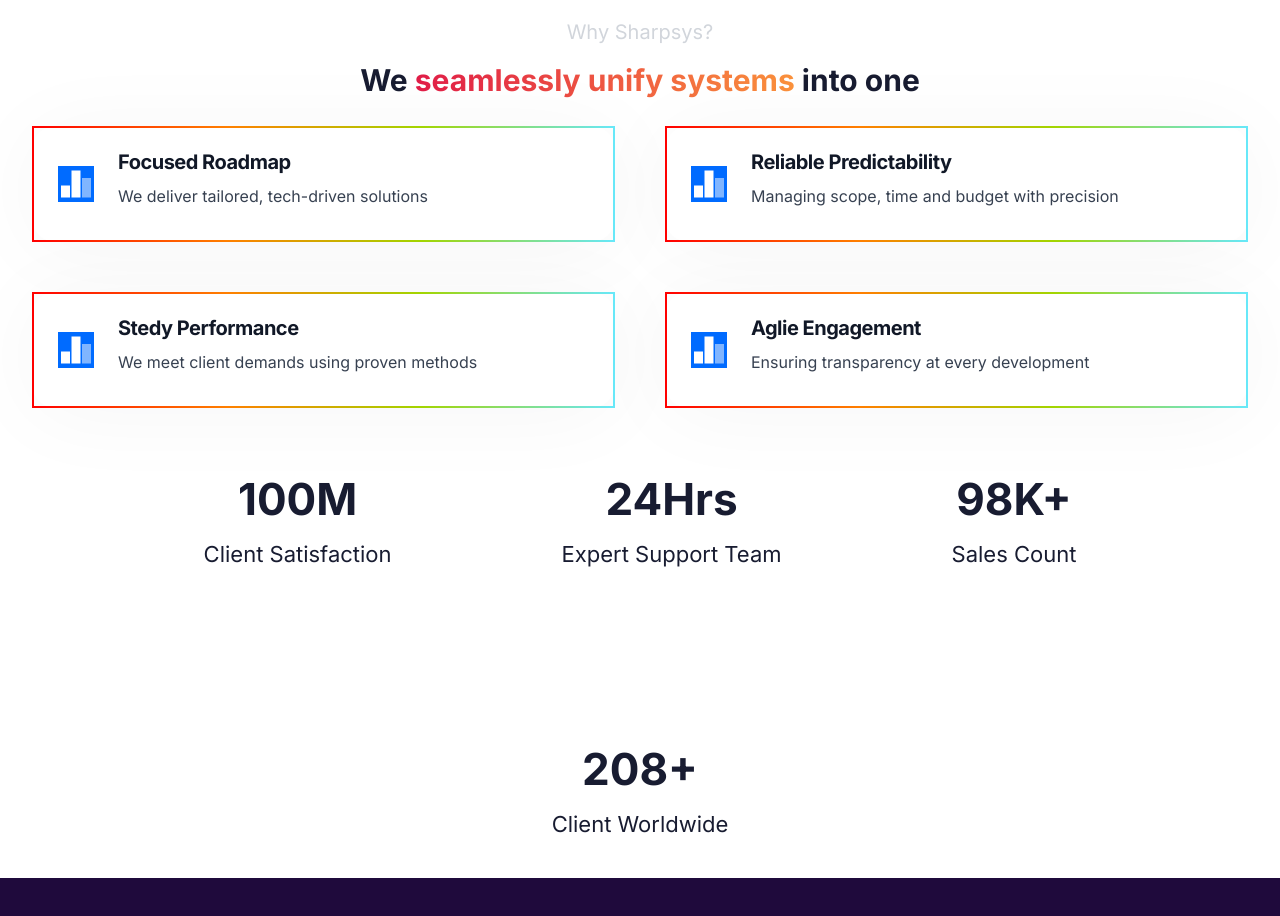
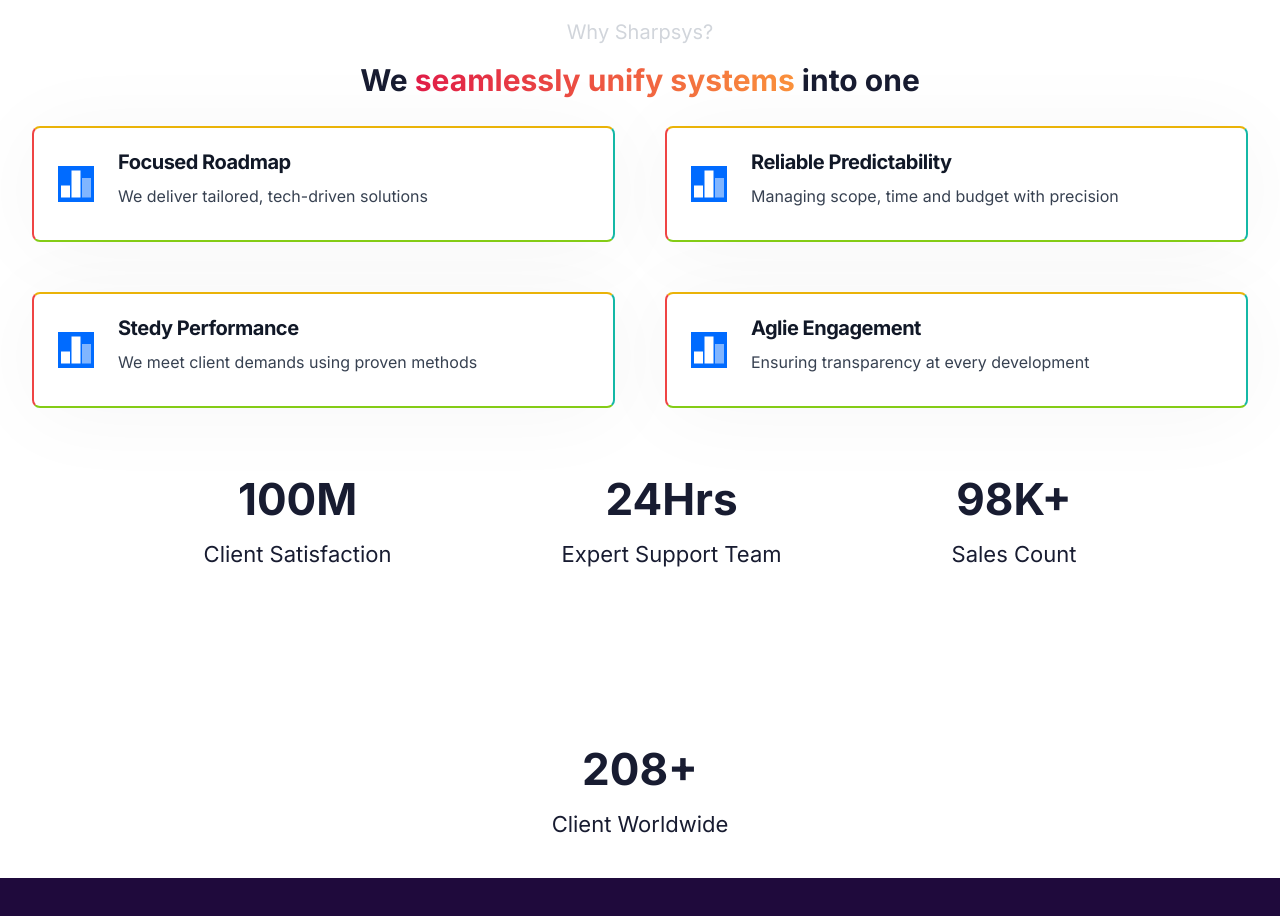
Before and after one commit to meiyazhakanram/sharpsys-ui, a Next.js app: page / in a window 1280 px wide. Shown: the part 940-1856 px from the top of the page. Built offline with nearby package versions, Linux system fonts and the light colour scheme.

Commit message:
Update index.tsx

```diff
--- a/components/Brands/index.tsx
+++ b/components/Brands/index.tsx
@@ -33,7 +33,7 @@ const Brands = () => {
           </h4>
 
           <div className="mt-5 grid grid-cols-2 gap-7.5 md:grid-cols-2 lg:mt-5 lg:grid-cols-2 xl:mt-7 xl:gap-12.5">
-            <div className="animate_top z-40 rounded-lg gradient-border bg-white p-1 shadow-solid-3 transition-all hover:shadow-solid-4 dark:border-strokedark dark:bg-blacksection dark:hover:bg-hoverdark">
+            <div className="animate_top z-40 border-2 rounded-2 rounded-lg w-full border-l-red-500 border-t-yellow-500 border-r-teal-500 border-b-lime-500 bg-white p-1 shadow-solid-3 transition-all hover:shadow-solid-4 dark:border-strokedark dark:bg-blacksection dark:hover:bg-hoverdark">
               <a href="#" className="flex flex-col items-center md:flex-row md:max-w-xl">
                 <img alt="title" width="36" height="36" src="/images/icon/icon-01.svg" className="bg-primary ml-5 mr-2" />
                 <div className="flex flex-col justify-between p-4 leading-normal">
@@ -43,7 +43,7 @@ const Brands = () => {
               </a>
             </div>
 
-            <div className="animate_top z-40 rounded-lg gradient-border bg-white p-1 shadow-solid-3 transition-all hover:shadow-solid-4 dark:border-strokedark dark:bg-blacksection dark:hover:bg-hoverdark">
+            <div className="animate_top z-40 border-2 rounded-2 rounded-lg w-full border-l-red-500 border-t-yellow-500 border-r-teal-500 border-b-lime-500 bg-white p-1 shadow-solid-3 transition-all hover:shadow-solid-4 dark:border-strokedark dark:bg-blacksection dark:hover:bg-hoverdark">
               <a href="#" className="flex flex-col items-center md:flex-row md:max-w-xl">
                 <img alt="title" width="36" height="36" src="/images/icon/icon-01.svg" className="bg-primary ml-5 mr-2" />
                 <div className="flex flex-col justify-between p-4 leading-normal">
@@ -53,7 +53,7 @@ const Brands = () => {
               </a>
             </div>
 
-            <div className="animate_top z-40 rounded-lg gradient-border bg-white p-1 shadow-solid-3 transition-all hover:shadow-solid-4 dark:border-strokedark dark:bg-blacksection dark:hover:bg-hoverdark">
+            <div className="animate_top z-40 border-2 rounded-2 rounded-lg w-full border-l-red-500 border-t-yellow-500 border-r-teal-500 border-b-lime-500 bg-white p-1 shadow-solid-3 transition-all hover:shadow-solid-4 dark:border-strokedark dark:bg-blacksection dark:hover:bg-hoverdark">
               <a href="#" className="flex flex-col items-center md:flex-row md:max-w-xl">
                 <img alt="title" width="36" height="36" src="/images/icon/icon-01.svg" className="bg-primary ml-5 mr-2" />
                 <div className="flex flex-col justify-between p-4 leading-normal">
@@ -63,7 +63,7 @@ const Brands = () => {
               </a>
             </div>
 
-            <div className="animate_top z-40 rounded-lg gradient-border bg-white p-1 shadow-solid-3 transition-all hover:shadow-solid-4 dark:border-strokedark dark:bg-blacksection dark:hover:bg-hoverdark">
+            <div className="animate_top z-40 border-2 rounded-2 rounded-lg w-full border-l-red-500 border-t-yellow-500 border-r-teal-500 border-b-lime-500 bg-white p-1 shadow-solid-3 transition-all hover:shadow-solid-4 dark:border-strokedark dark:bg-blacksection dark:hover:bg-hoverdark">
               <a href="#" className="flex flex-col items-center md:flex-row md:max-w-xl">
                 <img alt="title" width="36" height="36" src="/images/icon/icon-01.svg" className="bg-primary ml-5 mr-2" />
                 <div className="flex flex-col justify-between p-4 leading-normal">
```
